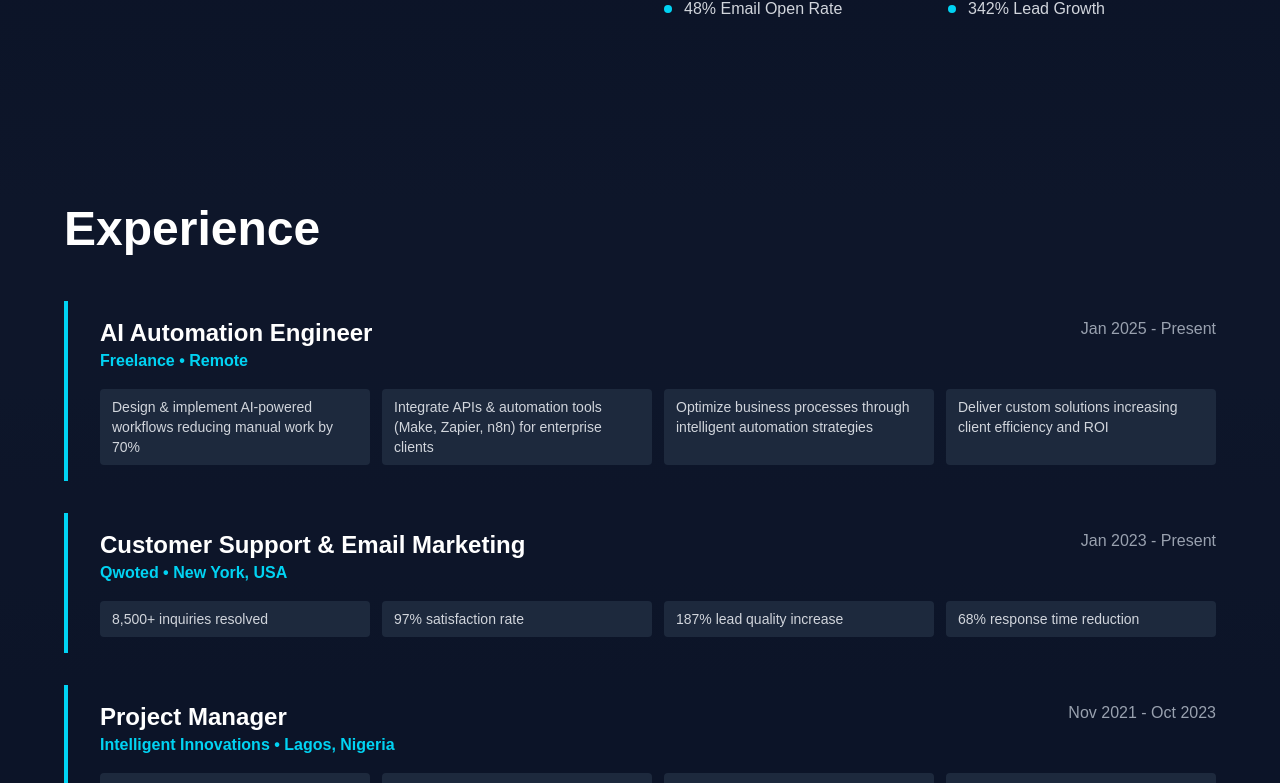
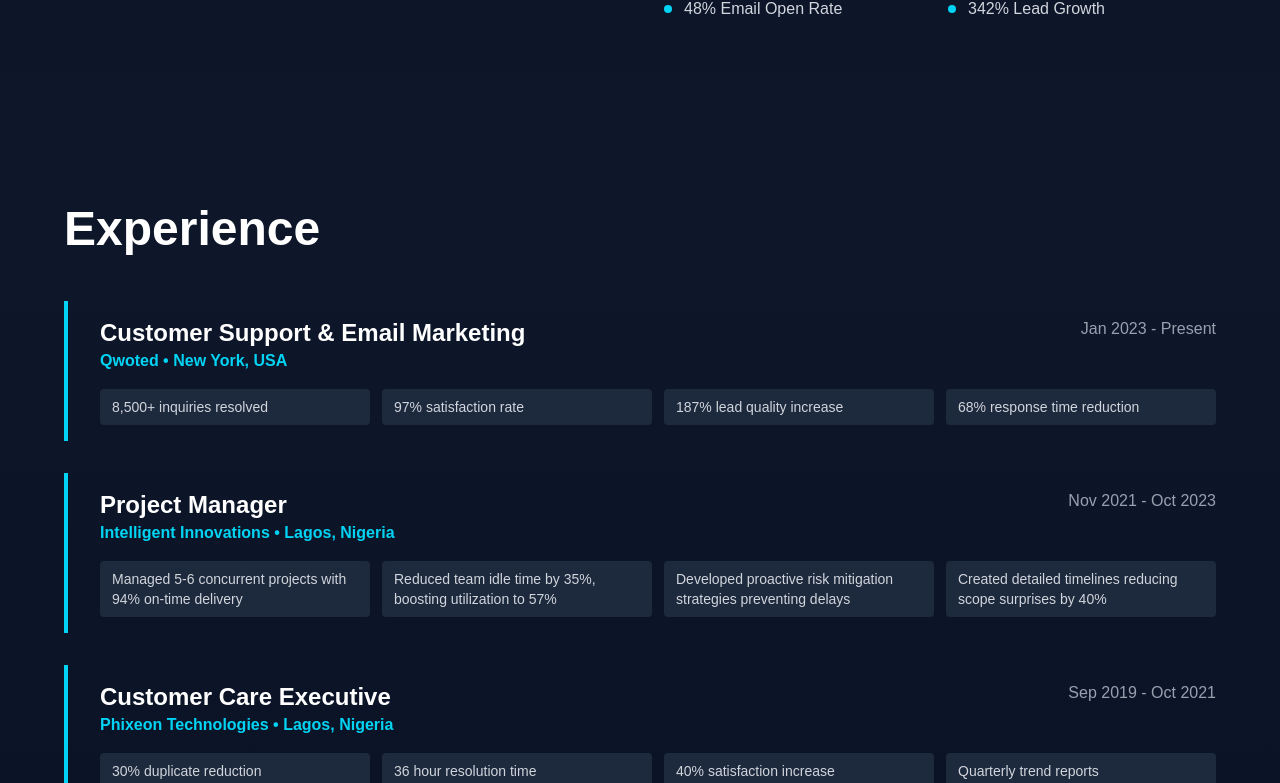
Before and after one commit to Nwachukwupgate/damatie-portfolio, a Next.js app: page / in a window 1280 px wide. Shown: the part 1559-2342 px from the top of the page. Built offline with nearby package versions, Linux system fonts and the light colour scheme.

Commit message:
updated image added AI

```diff
--- a/app/page.tsx
+++ b/app/page.tsx
@@ -160,7 +160,7 @@ export default function Home() {
                 {/* Image with proper background */}
                 <div className="relative h-full w-full bg-gradient-to-br from-slate-700 via-slate-800 to-slate-900 rounded-3xl overflow-hidden flex items-center justify-center">
                   <img
-                    src="https://ik.imagekit.io/iqrpbu3nv/WhatsApp_Image_2025-11-28_at_3.08.32_PM-removebg-preview.png"
+                    src="https://ik.imagekit.io/iqrpbu3nv/WhatsApp_Image_2025-11-28_at_12.59.02_PM-removebg-preview.png?updatedAt=1764337265102"
                     alt="Professional"
                     className="h-full w-full object-contain p-4"
                   />
@@ -244,13 +244,7 @@ export default function Home() {
 
           <div className="space-y-8">
             {[
-              {
-                title: 'AI Automation Engineer',
-                company: 'Freelance',
-                location: 'Remote',
-                period: 'Jan 2025 - Present',
-                highlights: ['Design & implement AI-powered workflows reducing manual work by 70%', 'Integrate APIs & automation tools (Make, Zapier, n8n) for enterprise clients', 'Optimize business processes through intelligent automation strategies', 'Deliver custom solutions increasing client efficiency and ROI']
-              },
+
               {
                 title: 'Customer Support & Email Marketing',
                 company: 'Qwoted',
```
